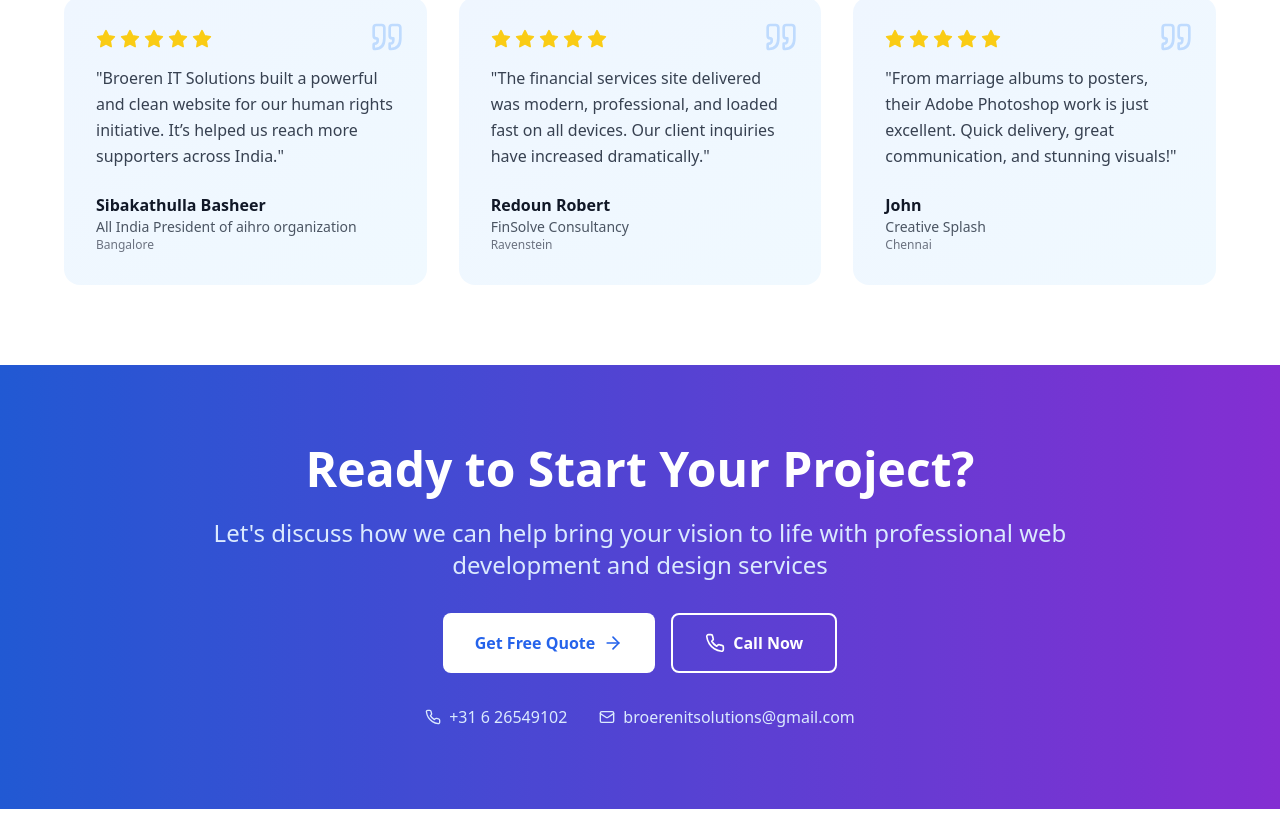
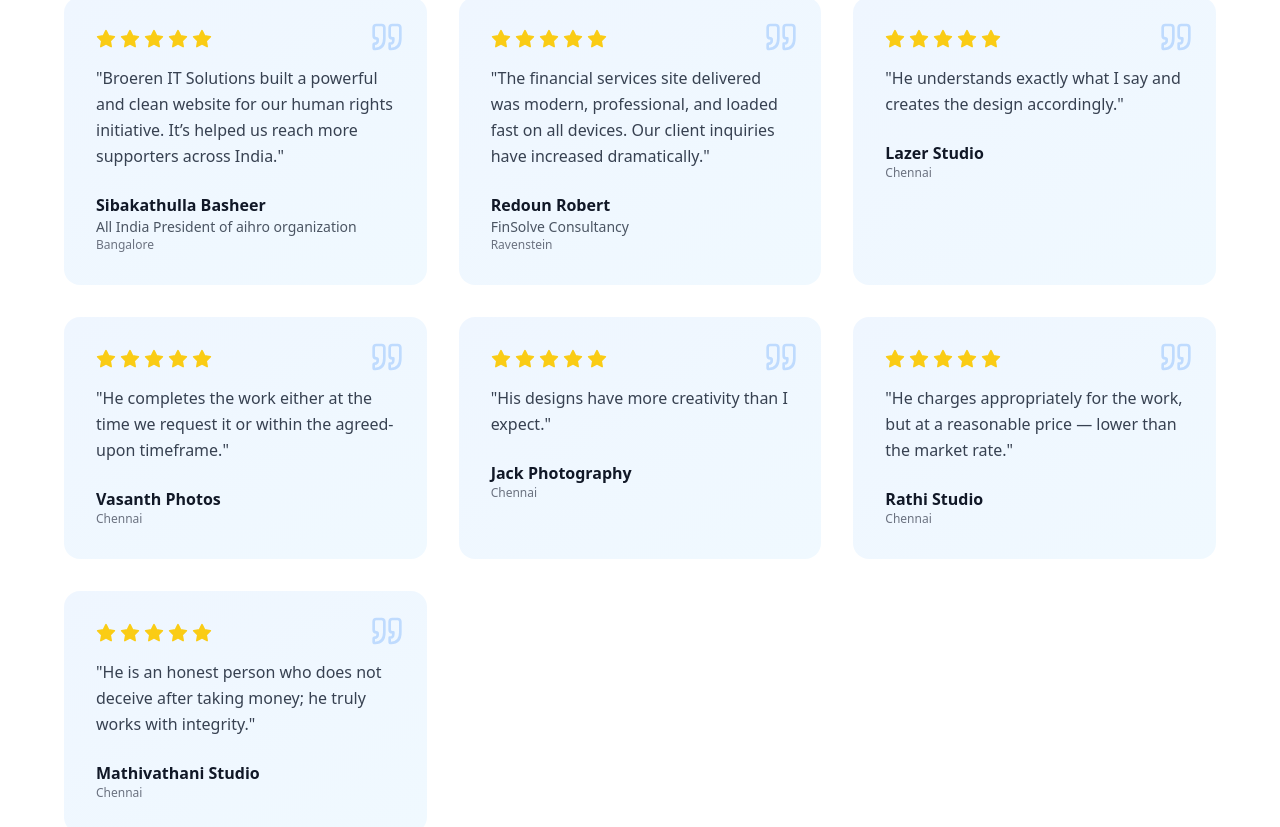
Before and after one commit to Naqhid/Broeren-IT-Solutions, a React (Vite) app: page / in a window 1280 px wide. Shown: the part 4823-5650 px from the top of the page. Built offline with nearby package versions, Linux system fonts and the light colour scheme.

Commit message:
Update Testimonials.tsx

```diff
--- a/src/components/Testimonials.tsx
+++ b/src/components/Testimonials.tsx
@@ -19,14 +19,47 @@
     text: "The financial services site delivered was modern, professional, and loaded fast on all devices. Our client inquiries have increased dramatically.",
     avatar: "https://images.pexels.com/photos/220453/pexels-photo-220453.jpeg?auto=compress&cs=tinysrgb&w=150"
   },
-  {
-    name: "John",
-    company: "Creative Splash",
-    location: "Chennai",
-    rating: 5,
-    text: "From marriage albums to posters, their Adobe Photoshop work is just excellent. Quick delivery, great communication, and stunning visuals!",
-    avatar: "https://images.pexels.com/photos/415829/pexels-photo-415829.jpeg?auto=compress&cs=tinysrgb&w=150"
-  }
+ {
+  name: "Lazer Studio",
+  company: "",
+  location: "Chennai",
+  rating: 5,
+  text: "He understands exactly what I say and creates the design accordingly.",
+  avatar: "https://images.pexels.com/photos/415829/pexels-photo-415829.jpeg?auto=compress&cs=tinysrgb&w=150"
+},
+{
+  name: "Vasanth Photos",
+  company: "",
+  location: "Chennai",
+  rating: 5,
+  text: "He completes the work either at the time we request it or within the agreed-upon timeframe.",
+  avatar: "https://images.pexels.com/photos/415829/pexels-photo-415829.jpeg?auto=compress&cs=tinysrgb&w=150"
+},
+{
+  name: "Jack Photography",
+  company: "",
+  location: "Chennai",
+  rating: 5,
+  text: "His designs have more creativity than I expect.",
+  avatar: "https://images.pexels.com/photos/415829/pexels-photo-415829.jpeg?auto=compress&cs=tinysrgb&w=150"
+},
+{
+  name: "Rathi Studio",
+  company: "",
+  location: "Chennai",
+  rating: 5,
+  text: "He charges appropriately for the work, but at a reasonable price — lower than the market rate.",
+  avatar: "https://images.pexels.com/photos/415829/pexels-photo-415829.jpeg?auto=compress&cs=tinysrgb&w=150"
+},
+{
+  name: "Mathivathani Studio",
+  company: "",
+  location: "Chennai",
+  rating: 5,
+  text: "He is an honest person who does not deceive after taking money; he truly works with integrity.",
+  avatar: "https://images.pexels.com/photos/415829/pexels-photo-415829.jpeg?auto=compress&cs=tinysrgb&w=150"
+}
+
 ];
 
 
```
